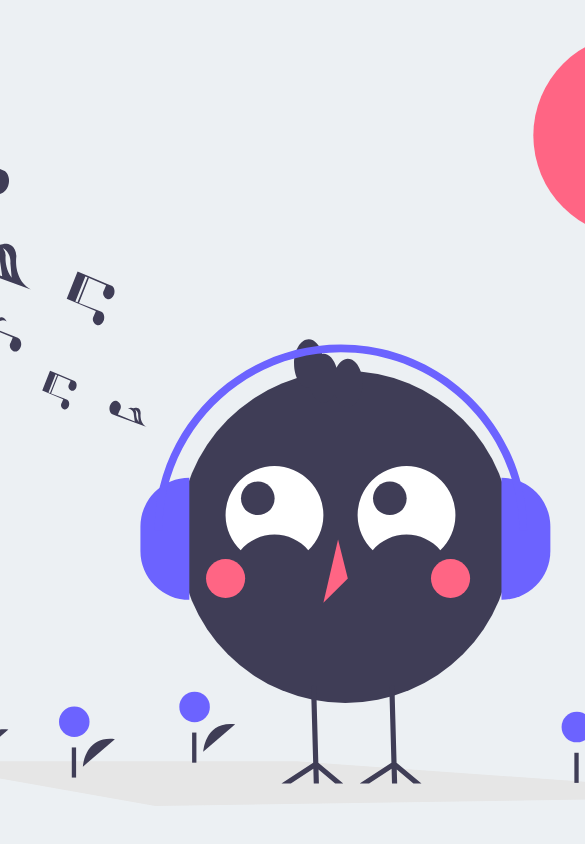
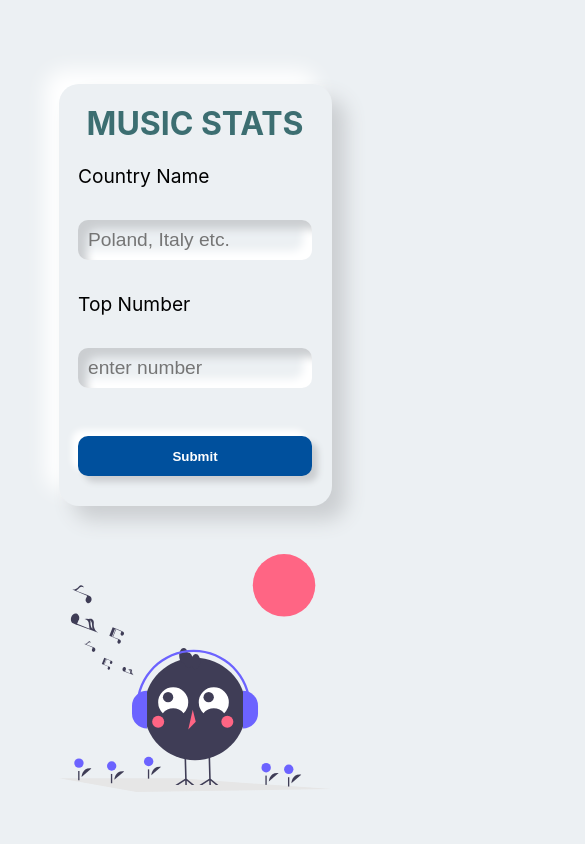
Before and after one commit to burakkgunduzz/music-stats, a Next.js app: page / in a window 390 px wide. Shown: the top 844 px of the page, 585 px wide, since content can reach past the window. Built offline with nearby package versions, Linux system fonts and the light colour scheme.

Commit message:
home page became responsive

```diff
--- a/components/HomePageImage.js
+++ b/components/HomePageImage.js
@@ -1,7 +1,10 @@
+import styles from "../styles/HomePageImage.module.css";
+
 const HomePageImage = () => {
   return (
     <div>
       <img
+        className={styles.image}
         src="./images/happy_music.svg"
         alt="bird figure listening music with headphones"
       />
--- a/styles/Form.module.css
+++ b/styles/Form.module.css
@@ -6,6 +6,7 @@
   background: #ecf0f3;
   box-shadow: 14px 14px 20px #cbced1, -14px -14px 20px white;
   border-radius: 20px;
+  justify-content: center;
 }
 
 .form h1 {
@@ -49,3 +50,30 @@
 .inputWrapper label {
   font-size: 1.2rem;
 }
+
+@media screen and (max-width: 1100px) {
+  .form {
+    width: 70vw;
+    height: 50vh;
+    margin-bottom: 3rem;
+  }
+
+  .inputWrapper input {
+    margin-top: 2rem;
+  }
+
+  .inputWrapper button {
+    margin-top: 1rem;
+  }
+
+  .form h1 {
+    text-align: center;
+  }
+}
+
+@media screen and (max-height: 768px) {
+  .form {
+    height: 80vh;
+    width: 90vw;
+  }
+}
--- a/styles/Home.module.css
+++ b/styles/Home.module.css
@@ -9,3 +9,14 @@
   width: 100vw;
   margin-right: 5rem;
 }
+
+@media screen and (max-width: 1100px) {
+  .container {
+    flex-direction: column;
+    height: unset;
+  }
+
+  .charts {
+    margin-right: unset;
+  }
+}
--- /dev/null
+++ b/styles/HomePageImage.module.css
@@ -0,0 +1,9 @@
+.image {
+  width: 50vw;
+}
+
+@media screen and (max-width: 1100px) {
+  .image {
+    width: 70vw;
+  }
+}
```
